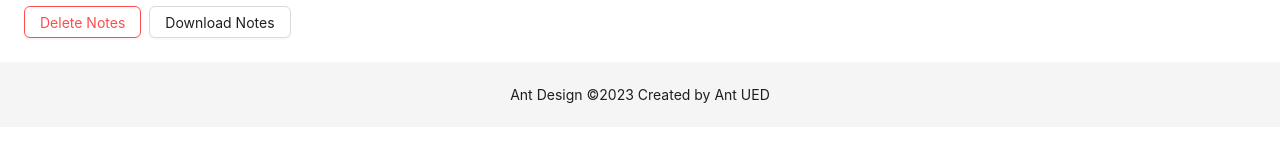
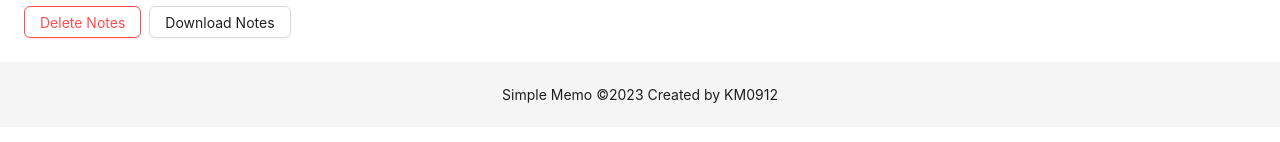
Before and after one commit to KM0912/simple-memo, a React (Create React App) app: page / in a window 1280 px wide. Shown: the part 650-792 px from the top of the page. Built offline with nearby package versions, Linux system fonts and the light colour scheme.

Commit message:
Update footer text

```diff
--- a/src/components/organisms/Footer/index.tsx
+++ b/src/components/organisms/Footer/index.tsx
@@ -4,7 +4,7 @@ import { Footer as AntFooter } from "antd/es/layout/layout";
 const Footer: React.FC = () => {
   return (
     <AntFooter style={{ textAlign: "center" }}>
-      Ant Design ©2023 Created by Ant UED
+      Simple Memo ©2023 Created by KM0912
     </AntFooter>
   );
 };
```
